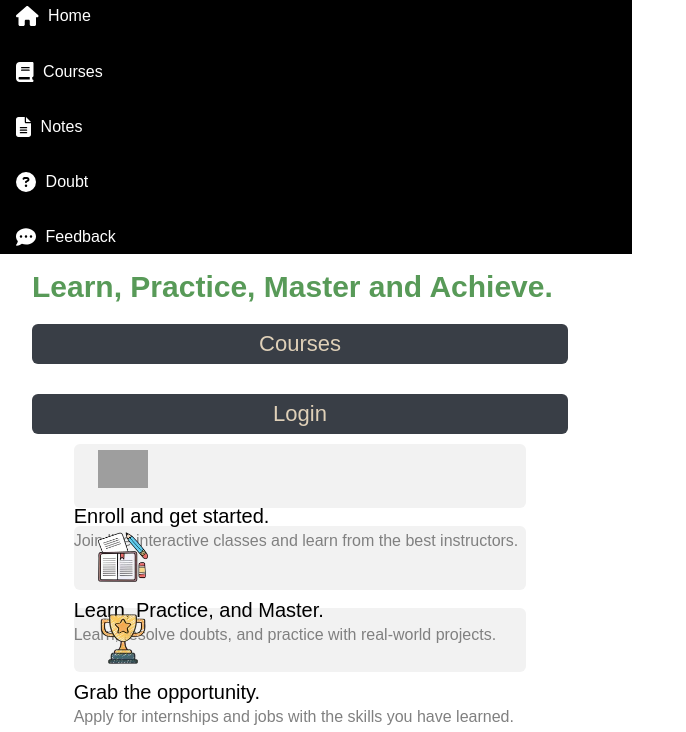
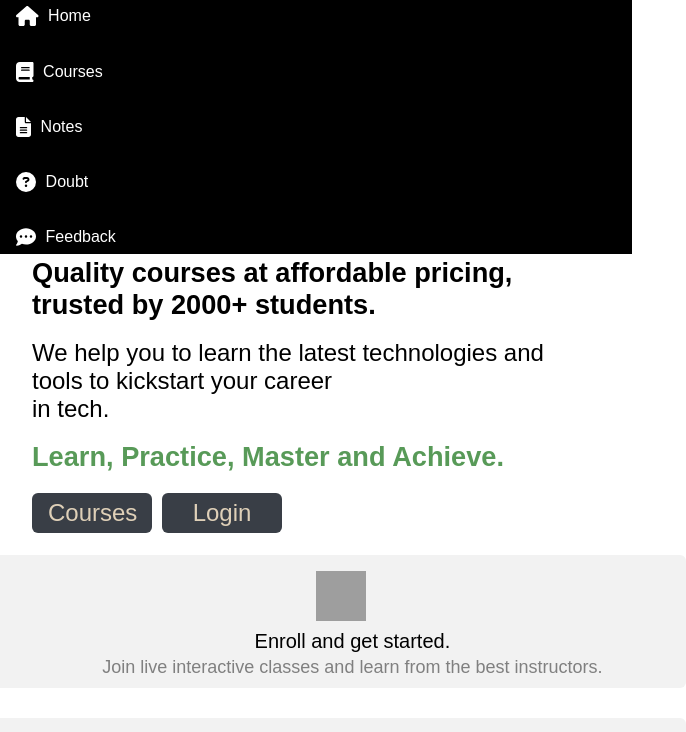
Before and after one commit to nidhinagpure/E-learning-platform-with-gamification, a React app: page /Home in a window 600 px wide. Shown: the part 53-785 px from the top of the page, 686 px wide, since content can reach past the window. Built offline with nearby package versions, Linux system fonts and the light colour scheme; grey boxes are pictures that could not be loaded.

Commit message:
navbar headersection responsive

```diff
--- a/src/componet/button/Button.css
+++ b/src/componet/button/Button.css
@@ -10,3 +10,17 @@
     border-radius: 6px 6px 6px 6px;
     font-size: 22px;
 }
+.action-button:hover {
+    background-color: #4b505a;
+}
+
+/* Responsive font and padding on smaller screens */
+@media (max-width: 600px) {
+    .action-button {
+        font-size: 1rem;
+        padding: 0.4rem 1rem;
+    }
+    .action-button{
+        font-size: 24px;
+    }
+}
--- a/src/componet/headsection/Headsection.jsx
+++ b/src/componet/headsection/Headsection.jsx
@@ -6,7 +6,7 @@ import './../../componet/headsection/Headsection.css';
 export function Headsection() {
   return (
       <>
-        <div>
+        <div className='header-div'>
           <span className="first-title">Quality courses at affordable pricing, <br></br>trusted by 2000+ students.</span><br></br><br></br>
           <span className="sec-title">We help you to learn the latest technologies and tools to kickstart your career<br></br> in tech.</span><br></br><br></br>
           <span className="thrid-title">Learn, Practice, Master and Achieve.</span>
@@ -22,7 +22,6 @@ export function Headsection() {
 export function Headerdiv(props){
     const { image , title , heading } = props;
     return(
-      <div className="headsection-container">
 
       <div className="header-box">
 
@@ -33,7 +32,6 @@ export function Headerdiv(props){
          <span className="head-title">{title}</span><br></br>
          <span className="head-heading">{heading}</span>
         </div>
-    </div>
 
     </div>
     );
--- a/src/componet/headsection/headsection.css
+++ b/src/componet/headsection/headsection.css
@@ -44,42 +44,66 @@
     margin-top: 10px;
     padding-top: 20px;
 
+
 }
 .head-image{
     height: 50px;
     width: 50px;
     padding-left: 24px;
     padding-top: 6px;
+    transition: transform 0.5s
 }
-.header-flex{
-    display: flex;
+.head-image:hover{
+   transform: translateY(-6px);
 }
 
-@media (max-width: 768px) {
-    .header-box {
-      flex-direction: column;
-      align-items: flex-start;
-      width: 100%;
+@media screen and (min-width: 600px) and (max-width: 768px) {
+
+  .header-div{
+    margin-top: 30%;
+  }
+    .first-title {
+        font-size: 1.7rem;
     }
 
-    .header-flex {
-      flex-direction: column;
+    .sec-title {
+        font-size: 1.5rem;
+        margin-top: 1.5rem;
+    }
+
+    .thrid-title {
+        font-size: 1.7rem;
+        margin-top: 5vh;
+    }
+
+    .header-box {
+        margin-top: 12px;
+        flex-direction: column;
+        height: auto;
+        text-align: center;
     }
 
     .head-image {
-      margin-bottom: 0.5rem;
+        margin: 0 auto;
+        padding-left: 0;
+        padding-top: 1rem;
+    }
+    .head-title{
+      text-align: center;
     }
 
     .header-lines {
-      margin-left: 0;
-      padding-left: 0;
+        text-align: center;
     }
-
-    .first-title, .thrid-title {
-      text-align: center;
+}
+@media (max-width: 600px){
+    .header-div{
+      margin-top: 35%;
     }
-
-    .header-btn {
-      width: 100%;
+     .header-box{
+       padding-left: 6%;
+     }
+    .head-heading{
+      font-size: 18px;
     }
-  }
+}
--- a/src/view/home/Home.css
+++ b/src/view/home/Home.css
@@ -14,13 +14,70 @@
     justify-content: space-evenly;
 }
 
-@media (max-width: 768px) {
-    .box-container {
-      flex-direction: column;
-      align-items: center;
+/* Small mobile devices: <600px */
+@media (max-width: 599px) {
+    .thought {
+        font-size: 1.2rem;
     }
 
+    .thought-container {
+        margin-top: 1.5rem;
+        margin-left: auto;
+        margin-right: auto;
+    }
+
+    .box-container {
+        flex-direction: column;
+        align-items: center;
+        margin-top: 2rem;
+    }
+}
+
+/* Normal mobile devices: 600px–767px */
+@media (min-width: 600px) and (max-width: 767px) {
     .thought {
-      font-size: 1.2rem;
+        font-size: 1.3rem;
     }
-  }
+
+    .thought-container {
+        margin-left: auto;
+        margin-right: auto;
+        margin-top: 2rem;
+    }
+
+    .box-container {
+        flex-direction: column;
+        align-items: center;
+    }
+}
+
+/* Tablets: 768px–991px */
+@media (min-width: 768px) and (max-width: 991px) {
+    .thought {
+        font-size: 1.4rem;
+    }
+
+    .thought-container {
+        margin-left: 20%;
+    }
+
+    .box-container {
+        flex-wrap: wrap;
+        justify-content: space-around;
+    }
+}
+
+/* Laptops / Desktops: 992px–1199px */
+@media (min-width: 992px) and (max-width: 1199px) {
+    .thought {
+        font-size: 1.5rem;
+    }
+
+    .thought-container {
+        margin-left: 30%;
+    }
+
+    .box-container {
+        justify-content: space-evenly;
+    }
+}
```
